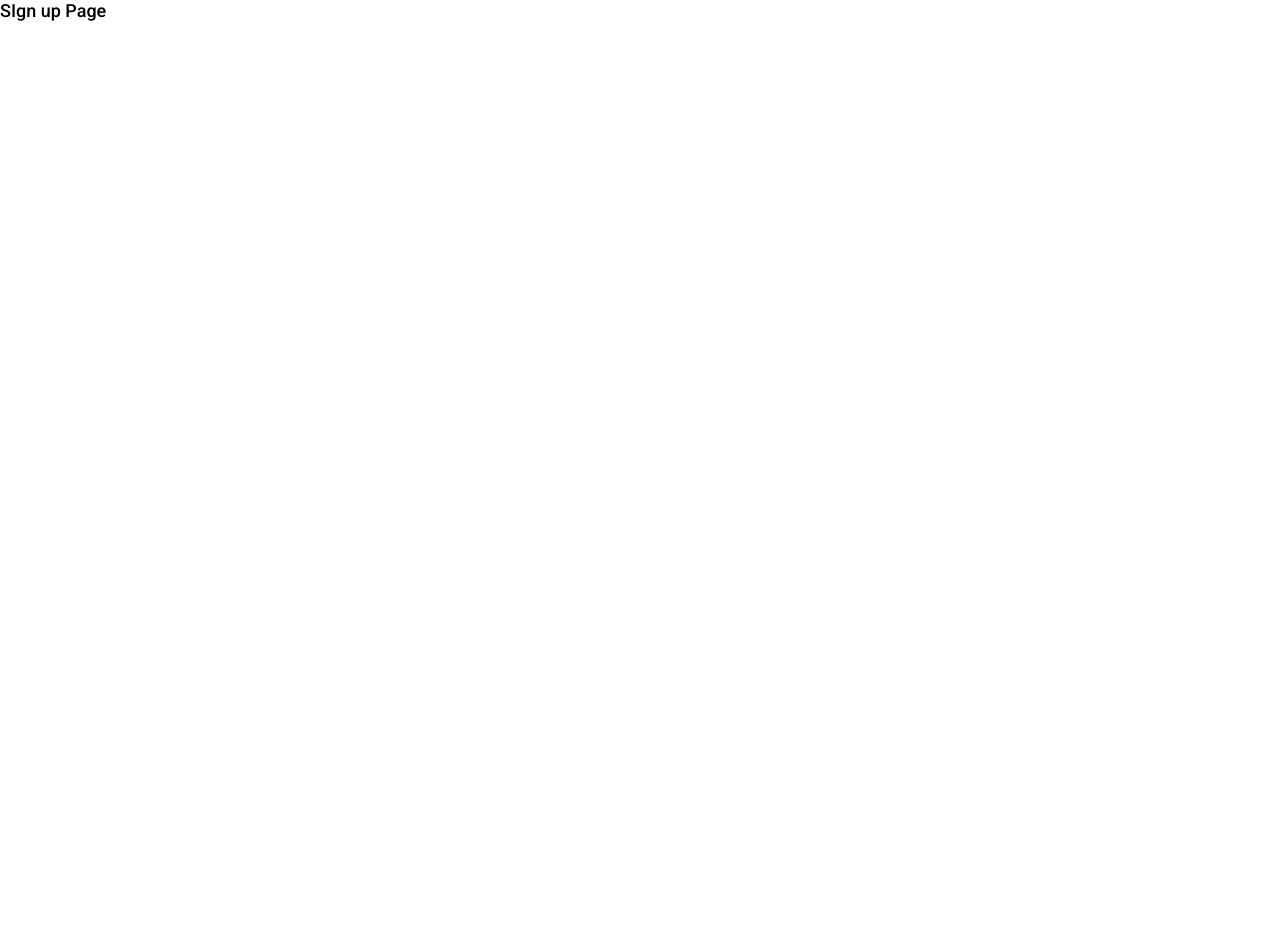
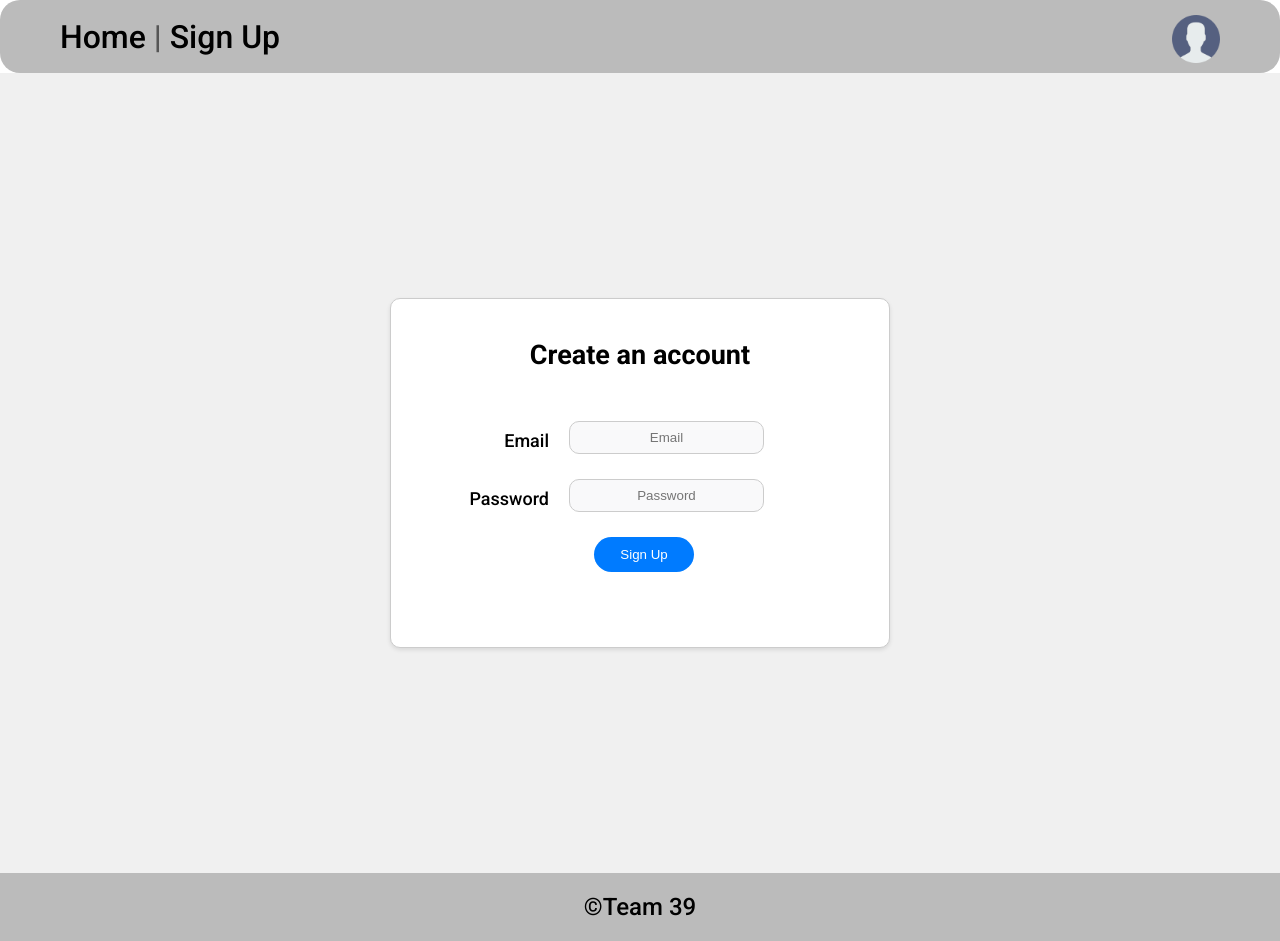
Before and after one commit to aizvainer/WAD_homework, a Vue app: page /#/signup in a window 1280 px wide. Before the commit the page ends 800 px from the top, so only its background shows below. Built offline with nearby package versions, Linux system fonts and the light colour scheme.

Commit message:
SignUpView updated. Added PasswordConditionsModal in components

```diff
--- a/package.json
+++ b/package.json
@@ -13,6 +13,7 @@
     "vuex": "^4.0.0"
   },
   "devDependencies": {
+    "@vue/cli": "^5.0.8",
     "@vue/cli-plugin-babel": "~5.0.0",
     "@vue/cli-plugin-router": "~5.0.0",
     "@vue/cli-plugin-vuex": "~5.0.0",
--- /dev/null
+++ b/src/components/PasswordConditionsModal.vue
@@ -0,0 +1,73 @@
+<template>
+  <div class="modal" v-if="showModal">
+    <div class="modal-content">
+      <span class="close" @click="closeModal">&times;</span>
+      <h2>Password Conditions</h2>
+      <ul>
+        <li>At least one uppercase letter</li>
+        <li>At least two lowercase letters</li>
+        <li>At least one numeric value</li>
+        <li>Start with an uppercase letter</li>
+        <li>Include the character "_"</li>
+        <li>Length should be at least 8 characters and less than 15 characters</li>
+      </ul>
+    </div>
+  </div>
+</template>
+
+<script>
+export default {
+  data() {
+    return {
+      showModal: false,
+    };
+  },
+  methods: {
+    openModal() {
+      this.showModal = true;
+    },
+    closeModal() {
+      this.showModal = false;
+    },
+  },
+};
+</script>
+
+<style>
+
+.modal {
+  position: fixed;
+  z-index: 1;
+  left: 0;
+  top: 0;
+  width: 100%;
+  height: 100%;
+  overflow: auto;
+  background-color: rgb(0, 0, 0);
+  background-color: rgba(0, 0, 0, 0.4);
+}
+
+.modal-content {
+  background-color: #fefefe;
+  margin: 15% auto;
+  padding: 20px;
+  border: 1px solid #888;
+  border-radius: 20px;
+  width: 50%;
+}
+
+.close {
+  color: #aaa;
+  float: right;
+  font-size: 28px;
+  font-weight: bold;
+}
+
+.close:hover,
+.close:focus {
+  color: black;
+  text-decoration: none;
+  cursor: pointer;
+}
+
+</style>
--- a/src/views/SignUpView.vue
+++ b/src/views/SignUpView.vue
@@ -1,18 +1,152 @@
 <template>
     <div>
-        SIgn up Page
-    </div>
+        <HeaderComponent />
+            <div class="container">
+                <div class="signUpContainer">
+                  <h2>Create an account</h2>
+                    <form @submit.prevent="submitForm" class="userForm">
+
+                        <div class="formGroup">
+                            <label for="email">Email</label>
+                            <input type="email" id="email" v-model="email" placeholder="Email" required />
+                        </div>
+
+                         <div class="formGroup">
+                            <label for="password">Password</label>
+                            <input type="password" id="password" v-model="password" placeholder="Password" required/>
+
+                        </div>
+
+                        <div v-if="!isPasswordValid" class="passwordValidation">
+                            Password is not valid.
+                        </div>
+
+                        <button type="submit" class="signUpButton">Sign Up</button>
+                    </form>
+                </div>
+            </div>
+            <PasswordConditionsModal ref="conditionsModal" />
+        </div>
+        <FooterComponent />
 </template>
 
 <script>
 import HeaderComponent from '@/components/HeaderComponent.vue'
+import PasswordConditionsModal from '@/components/PasswordConditionsModal.vue'
 import FooterComponent from '@/components/FooterComponent.vue'
 
 export default {
     name: 'SignUpView',
     components: {
     HeaderComponent,
+    PasswordConditionsModal,
     FooterComponent
-  }
+  },
+
+data() {
+    return {
+      email: "",
+      password: "",
+      isPasswordValid: true,
+    };
+  },
+
+  methods: {
+    validatePassword() {
+      const passwordRegex = /^(?=.*[A-Z])(?=.*[a-z].*[a-z])(?=.*\d)(?=.*_)[A-Z][A-Za-z\d_]{7,14}$/;
+      this.isPasswordValid = passwordRegex.test(this.password);
+    },
+
+    submitForm() {
+      this.validatePassword();
+      if (!this.isPasswordValid) {
+        this.$refs.conditionsModal.openModal();
+        return;
+      }
+
+    },
+  },
+};
+
+</script>
+
+<style>
+
+.container {
+    display: flex;
+    justify-content: center;
+    align-items: center;
+    height: 100vh;
+    background-color: #f0f0f0;
 }
-</script>
+
+.signUpContainer {
+    height: 350px;
+    width: 500px;
+    background-color: #ffffff;
+    padding: 20px;
+    border: 1px solid #ccc;
+    border-radius: 10px;
+    box-shadow: 0 2px 4px rgba(0, 0, 0, 0.1);
+}
+
+h2 {
+  margin-top: 20px;
+  margin-bottom: 20px;
+  text-align: center;
+}
+
+.userForm {
+  display: flex;
+  flex-direction: column;
+  align-items: end;
+  padding: 30px;
+  margin-top: 10px;
+  margin-right: 75px;
+
+}
+
+.formGroup {
+  display: flex;
+  align-items: center;
+  margin-bottom: 15px;
+}
+
+label {
+  margin-bottom: 5px;
+  margin-right: 20px;
+}
+
+input {
+  text-align: center;
+  margin-bottom: 10px;
+  padding: 8px;
+  border-radius: 10px;
+  background-color: #f9f9fa;
+  border: 1px solid #ccc;
+}
+
+.passwordValidation {
+  color: red;
+  font-size: 15px;
+  margin-bottom: 10px;
+  margin-right: 40px;
+}
+
+.signUpButton {
+  padding: 10px;
+  width: 100px;
+  height: 35px;
+  margin-right: 70px;
+  background-color: #007bff;
+  color: #fff;
+  border: none;
+  border-radius: 25px;
+  cursor: pointer;
+}
+
+button:hover{
+  background-color: #0056b3;
+}
+
+</style>
```
Also changed, not shown: 1 other file (tests, documents, lock files or other folders).
